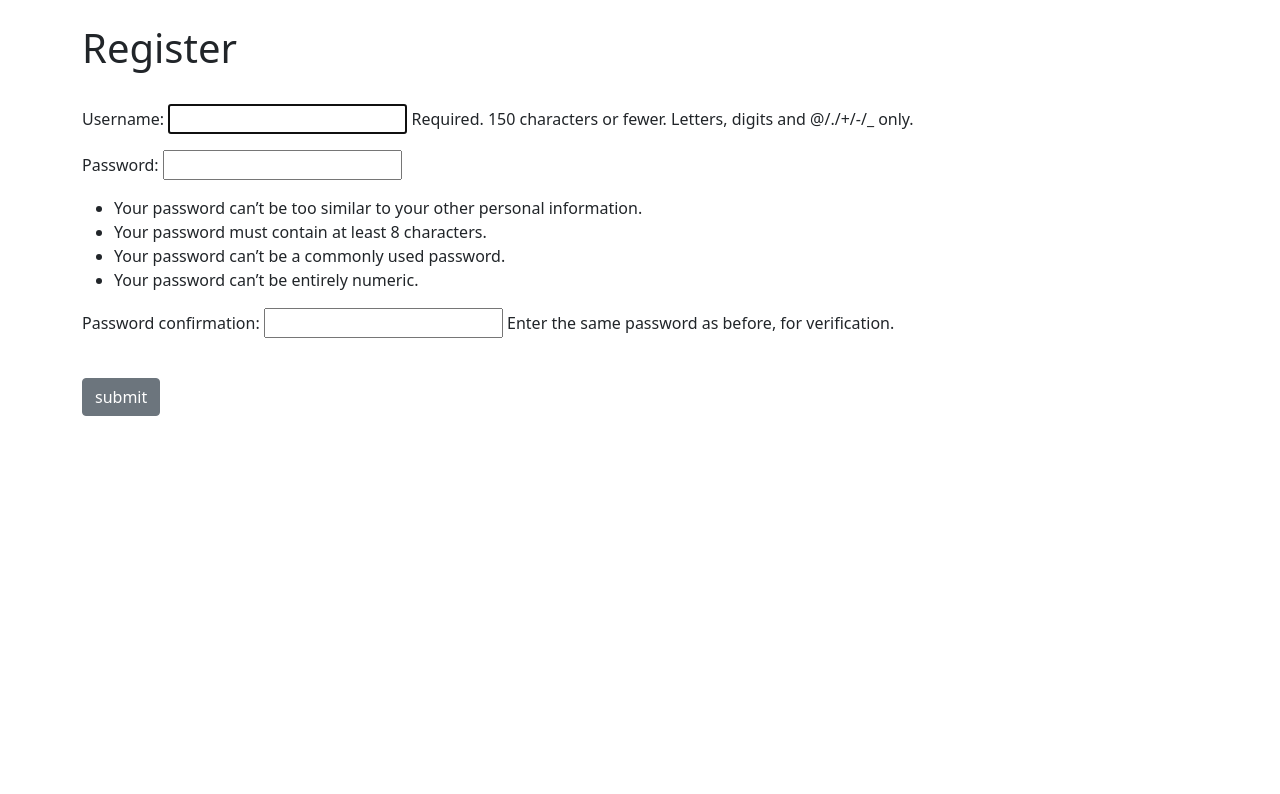
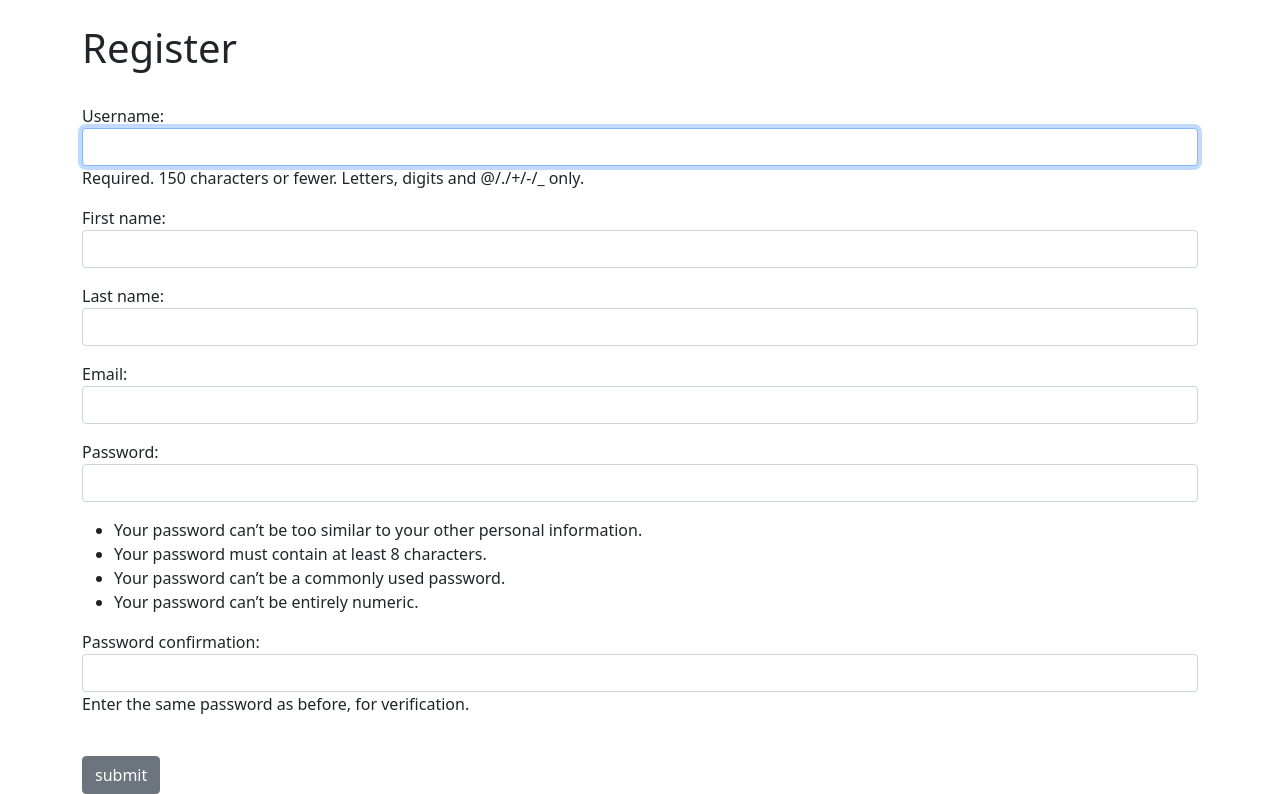
Before and after one commit to subbudeveops/Django-Projects, a Django app: page /members/register in a window 1280 px wide. Shown: the part 80-874 px from the top of the page. Before the commit the page ends 496 px from the top, so only its background shows below. Run offline with Django 4.2, Linux system fonts and the light colour scheme.

Commit message:
ipdated the  django 26 is completed

```diff
--- /dev/null
+++ b/project2/members/forms.py
@@ -0,0 +1,24 @@
+from django.contrib.auth.forms import UserCreationForm
+from django.contrib.auth.models import User
+from django import forms
+
+
+class RegisterUserForm(UserCreationForm):
+
+    email = forms.EmailField(widget=forms.EmailInput(
+        attrs={'class': 'form-control'}))
+    first_name = forms.CharField(
+        max_length=20, widget=forms.TextInput(attrs={'class': 'form-control'}))
+    last_name = forms.CharField(
+        max_length=20, widget=forms.TextInput(attrs={'class': 'form-control'}))
+
+    class Meta:
+        model = User
+        fields = ('username', 'first_name', 'last_name',
+                  'email', 'password1', 'password2')
+
+    def __init__(self, *args, **kwargs):
+        super(RegisterUserForm, self).__init__(*args, **kwargs)
+        self.fields['username'].widget.attrs['class'] = 'form-control'
+        self.fields['password1'].widget.attrs['class'] = 'form-control'
+        self.fields['password2'].widget.attrs['class'] = 'form-control'
--- a/project2/members/views.py
+++ b/project2/members/views.py
@@ -3,14 +3,14 @@
 from django.contrib import messages
 from django.http import HttpResponse
 from django.contrib.auth.forms import UserCreationForm
-
+from .forms import RegisterUserForm
 # Create your views here.
 
 
 def login_user(request):
     if request.method == 'POST':
-        username = request.POST['username']
-        password = request.POST['password']
+        username = request.POST.get['username']
+        password = request.POST.get['password']
         user = authenticate(request, username=username, password=password)
 
         if user is not None:
@@ -30,22 +30,20 @@
     logout(request)
     messages.success(
         request, ('There was loggedout '))
-    return redirect('list-venue')
+    return redirect('home')
 
 
 def register_user(request):
     if request.method == "POST":
-        form = UserCreationForm(request.POST)
+        form = RegisterUserForm(request.POST)
         if form.is_valid():
             form.save()
             username = form.cleaned_data["username"]
-            password = form.cleaned_data["password"]
+            password = form.cleaned_data["password1"]
             user = authenticate(request, username=username, password=password)
             login(request, user)
             messages.success(request, ('Register successfully'))
             return redirect('home')
     else:
-        form = UserCreationForm()
+        form = RegisterUserForm()
     return render(request, 'registration/register.html', {'form': form})
-
-    return render(request, 'registration/register.html', {})
--- a/project2/project2/settings.py
+++ b/project2/project2/settings.py
@@ -124,3 +124,7 @@
 # https://docs.djangoproject.com/en/4.0/ref/settings/#default-auto-field
 
 DEFAULT_AUTO_FIELD = 'django.db.models.BigAutoField'
+
+LOGIN_REDIRECT_URL = '/myclub'
+LOGOUT_REDIRECT_URL = '/myclub'
+REGISTER_REDIRECT_URL = '/myclub'
--- a/project2/templates/myclub/basic.html
+++ b/project2/templates/myclub/basic.html
@@ -14,15 +14,21 @@
 <br/>
     {% include 'myclub/navbar.html' %}
     <br/>
+
     <div class="container">
       {% if messages %}
         {%for message in messages %}
-        {{message}}
+        <div class="alert alert-secondary" role="alert">
+          {{message}}
+          <button type="button" class="btn-close" data-dismiss="alert" aria-label="Close"></button>
+        </div>
+
         {% endfor %}
       {% endif %}
+      </div>
     {%block content%}
     {%endblock%}
-     </div>
+
 
     <!-- Optional JavaScript; choose one of the two! -->
 
--- a/project2/templates/registration/register.html
+++ b/project2/templates/registration/register.html
@@ -5,11 +5,11 @@
 <div class="container">
 {% if form.errors %}
 <div class="alert alert-secondary" role="alert">
+  there was something problem
+  <button type="button" class="btn-close" data-dismiss="alert" aria-label="Close"></button>
+  </div>
+{% endif %}
 
-
-<p> there was something problem</p>
-{% endif %}
-</div>
 <h1>Register</h1>
 <br />
 <form action="{% url 'register' %}" method="POST">
```
Also changed, not shown: project2/db.sqlite3.
